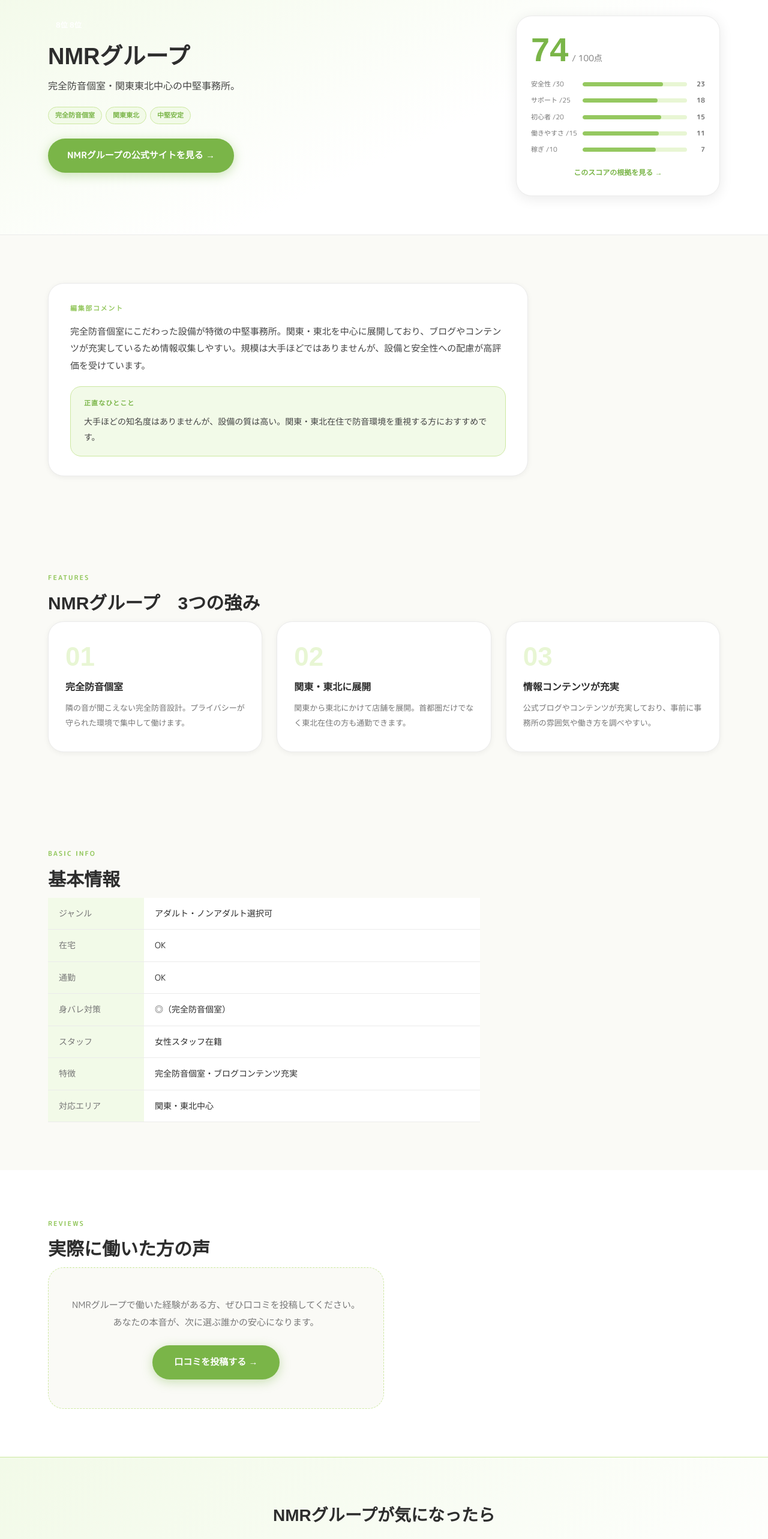
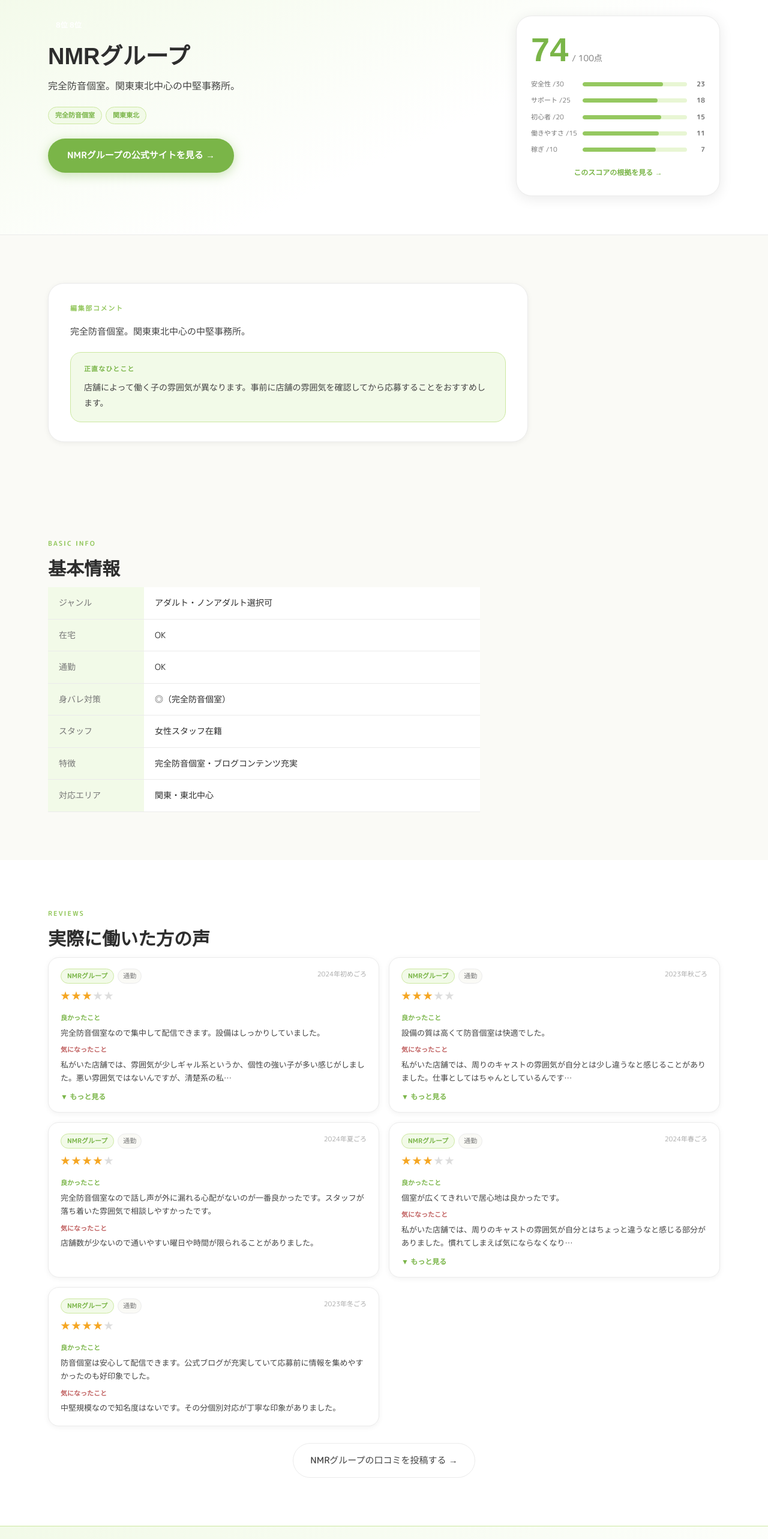
Before and after one commit to marumie-chatre/marumie-chatre.github.io, a Next.js app: page /jimusho/nmr-group in a window 1280 px wide. Shown: the part 140-2706 px from the top of the page at 60% size. Built offline with nearby package versions, Linux system fonts and the light colour scheme; a web font is replaced by a local one.

Commit message:
importパス修正

```diff
--- a/app/jimusho/allure/page.tsx
+++ b/app/jimusho/allure/page.tsx
@@ -1,6 +1,6 @@
 import Link from "next/link";
-import { reviews } from "../reviews";
-import ReviewCard from "../ReviewCard";
+import { reviews } from "../../reviews";
+import ReviewCard from "../../ReviewCard";
 
 export const metadata = {
   title: "アリュールの口コミ・評判【まるみえチャトレ】",
--- a/app/jimusho/asterisk/page.tsx
+++ b/app/jimusho/asterisk/page.tsx
@@ -1,6 +1,6 @@
 import Link from "next/link";
-import { reviews } from "../reviews";
-import ReviewCard from "../ReviewCard";
+import { reviews } from "../../reviews";
+import ReviewCard from "../../ReviewCard";
 
 export const metadata = {
   title: "アスタリスクの口コミ・評判【まるみえチャトレ】",
--- a/app/jimusho/at-group/page.tsx
+++ b/app/jimusho/at-group/page.tsx
@@ -1,6 +1,6 @@
 import Link from "next/link";
-import { reviews } from "../reviews";
-import ReviewCard from "../ReviewCard";
+import { reviews } from "../../reviews";
+import ReviewCard from "../../ReviewCard";
 
 export const metadata = {
   title: "アットグループの口コミ・評判【まるみえチャトレ】",
--- a/app/jimusho/bright-group/page.tsx
+++ b/app/jimusho/bright-group/page.tsx
@@ -1,6 +1,6 @@
 import Link from "next/link";
-import { reviews } from "../reviews";
-import ReviewCard from "../ReviewCard";
+import { reviews } from "../../reviews";
+import ReviewCard from "../../ReviewCard";
 
 export const metadata = {
   title: "ブライトグループの口コミ・評判【まるみえチャトレ】",
--- a/app/jimusho/chatlady-jp/page.tsx
+++ b/app/jimusho/chatlady-jp/page.tsx
@@ -1,6 +1,6 @@
 import Link from "next/link";
-import { reviews } from "../reviews";
-import ReviewCard from "../ReviewCard";
+import { reviews } from "../../reviews";
+import ReviewCard from "../../ReviewCard";
 
 export const metadata = {
   title: "チャットレディJPの口コミ・評判【まるみえチャトレ】",
--- a/app/jimusho/chatstyle/page.tsx
+++ b/app/jimusho/chatstyle/page.tsx
@@ -1,6 +1,6 @@
 import Link from "next/link";
-import { reviews } from "../reviews";
-import ReviewCard from "../ReviewCard";
+import { reviews } from "../../reviews";
+import ReviewCard from "../../ReviewCard";
 
 export const metadata = {
   title: "チャットスタイルの口コミ・評判【まるみえチャトレ】",
--- a/app/jimusho/flavor-group/page.tsx
+++ b/app/jimusho/flavor-group/page.tsx
@@ -1,6 +1,6 @@
 import Link from "next/link";
-import { reviews } from "../reviews";
-import ReviewCard from "../ReviewCard";
+import { reviews } from "../../reviews";
+import ReviewCard from "../../ReviewCard";
 
 export const metadata = {
   title: "フレイバーグループの口コミ・評判【まるみえチャトレ】",
--- a/app/jimusho/ft/page.tsx
+++ b/app/jimusho/ft/page.tsx
@@ -1,6 +1,6 @@
 import Link from "next/link";
-import { reviews } from "../reviews";
-import ReviewCard from "../ReviewCard";
+import { reviews } from "../../reviews";
+import ReviewCard from "../../ReviewCard";
 
 export const metadata = {
   title: "フェアリーテイルの口コミ・評判｜ノンアダルト専門の先駆者【まるみえチャトレ】",
--- a/app/jimusho/liver-support/page.tsx
+++ b/app/jimusho/liver-support/page.tsx
@@ -1,6 +1,6 @@
 import Link from "next/link";
-import { reviews } from "../reviews";
-import ReviewCard from "../ReviewCard";
+import { reviews } from "../../reviews";
+import ReviewCard from "../../ReviewCard";
 
 export const metadata = {
   title: "ライバーサポートグループの口コミ・評判【まるみえチャトレ】",
--- a/app/jimusho/nmr-group/page.tsx
+++ b/app/jimusho/nmr-group/page.tsx
@@ -1,11 +1,15 @@
 import Link from "next/link";
+import { reviews } from "../../reviews";
+import ReviewCard from "../../ReviewCard";
 
 export const metadata = {
   title: "NMRグループの口コミ・評判【まるみえチャトレ】",
-  description: "NMRグループの編集部調査レポートと口コミを掲載。完全防音個室・関東東北中心の中堅事務所。",
+  description: "NMRグループの編集部調査レポートと口コミを掲載。完全防音個室。関東東北中心の中堅事務所。",
 };
 
 export default function Page() {
+  const officeReviews = reviews.filter(r => r.slug === "nmr-group");
+
   return (
     <main>
       <section className="detail-hero">
@@ -19,11 +23,10 @@
             <div className="detail-hero-left">
               <div className="detail-rank-badge gray">8位 8位</div>
               <h1 className="detail-h1">NMRグループ</h1>
-              <p className="detail-catch">完全防音個室・関東東北中心の中堅事務所。</p>
+              <p className="detail-catch">完全防音個室。関東東北中心の中堅事務所。</p>
               <div className="detail-tags">
                 <span className="r-tag">完全防音個室</span>
                 <span className="r-tag">関東東北</span>
-                <span className="r-tag">中堅安定</span>
               </div>
               <a href="https://nmr-group.jp/" target="_blank" rel="noopener noreferrer" className="detail-apply-btn">
                 NMRグループの公式サイトを見る →
@@ -53,34 +56,10 @@
         <div className="si">
           <div className="detail-comment-box">
             <div className="detail-comment-label">編集部コメント</div>
-            <p className="detail-comment-text">完全防音個室にこだわった設備が特徴の中堅事務所。関東・東北を中心に展開しており、ブログやコンテンツが充実しているため情報収集しやすい。規模は大手ほどではありませんが、設備と安全性への配慮が高評価を受けています。</p>
+            <p className="detail-comment-text">完全防音個室。関東東北中心の中堅事務所。</p>
             <div className="detail-honest">
               <span className="detail-honest-label">正直なひとこと</span>
-              <p>大手ほどの知名度はありませんが、設備の質は高い。関東・東北在住で防音環境を重視する方におすすめです。</p>
-            </div>
-          </div>
-        </div>
-      </section>
-
-      <section className="section diff-sec">
-        <div className="si">
-          <p className="eyebrow">FEATURES</p>
-          <h2 className="sec-h">NMRグループ　3つの強み</h2>
-          <div className="diff-grid">
-            <div className="diff-item">
-              <div className="diff-num">01</div>
-              <div className="diff-title">完全防音個室</div>
-              <p className="diff-body">隣の音が聞こえない完全防音設計。プライバシーが守られた環境で集中して働けます。</p>
-            </div>
-            <div className="diff-item">
-              <div className="diff-num">02</div>
-              <div className="diff-title">関東・東北に展開</div>
-              <p className="diff-body">関東から東北にかけて店舗を展開。首都圏だけでなく東北在住の方も通勤できます。</p>
-            </div>
-            <div className="diff-item">
-              <div className="diff-num">03</div>
-              <div className="diff-title">情報コンテンツが充実</div>
-              <p className="diff-body">公式ブログやコンテンツが充実しており、事前に事務所の雰囲気や働き方を調べやすい。</p>
+              <p>店舗によって働く子の雰囲気が異なります。事前に店舗の雰囲気を確認してから応募することをおすすめします。</p>
             </div>
           </div>
         </div>
@@ -108,10 +87,25 @@
         <div className="si">
           <p className="eyebrow">REVIEWS</p>
           <h2 className="sec-h">実際に働いた方の声</h2>
+          {officeReviews.length > 0 ? (
+            <>
+              <div className="review-grid" style={{marginBottom:"28px"}}>
+                {officeReviews.map(review => (
+                  <ReviewCard key={review.id} review={review} />
+                ))}
+              </div>
+              <div style={{textAlign:"center"}}>
+                <a href="https://docs.google.com/forms/d/e/1FAIpQLSeoozsXNP5R5hgyPbxMlVPNPBrc2NOceFtI5f97Lbv3KUATkw/viewform?usp=dialog" target="_blank" rel="noopener noreferrer" className="btn-sub">
+                  NMRグループの口コミを投稿する →
+                </a>
+              </div>
+            </>
+          ) : (
             <div className="detail-kuchikomi-empty">
               <p>NMRグループで働いた経験がある方、ぜひ口コミを投稿してください。<br />あなたの本音が、次に選ぶ誰かの安心になります。</p>
               <Link href="/kuchikomi" className="btn-main">口コミを投稿する →</Link>
             </div>
+          )}
         </div>
       </section>
 
--- a/app/jimusho/pocket-work/page.tsx
+++ b/app/jimusho/pocket-work/page.tsx
@@ -1,6 +1,6 @@
 import Link from "next/link";
-import { reviews } from "../reviews";
-import ReviewCard from "../ReviewCard";
+import { reviews } from "../../reviews";
+import ReviewCard from "../../ReviewCard";
 
 export const metadata = {
   title: "ポケットワークの口コミ・評判【まるみえチャトレ】",
```
Lines whose indentation alone changed are shown as unchanged.
